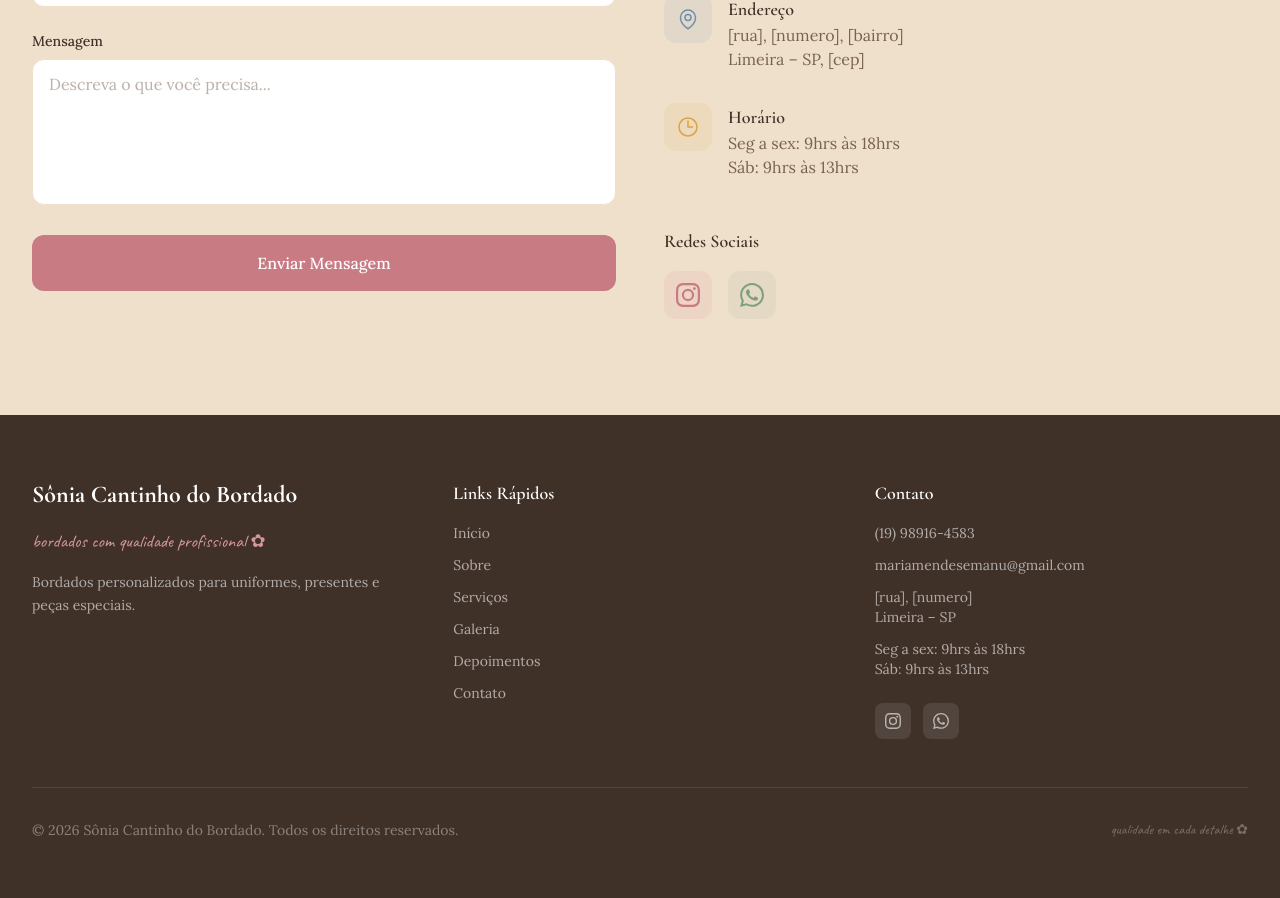
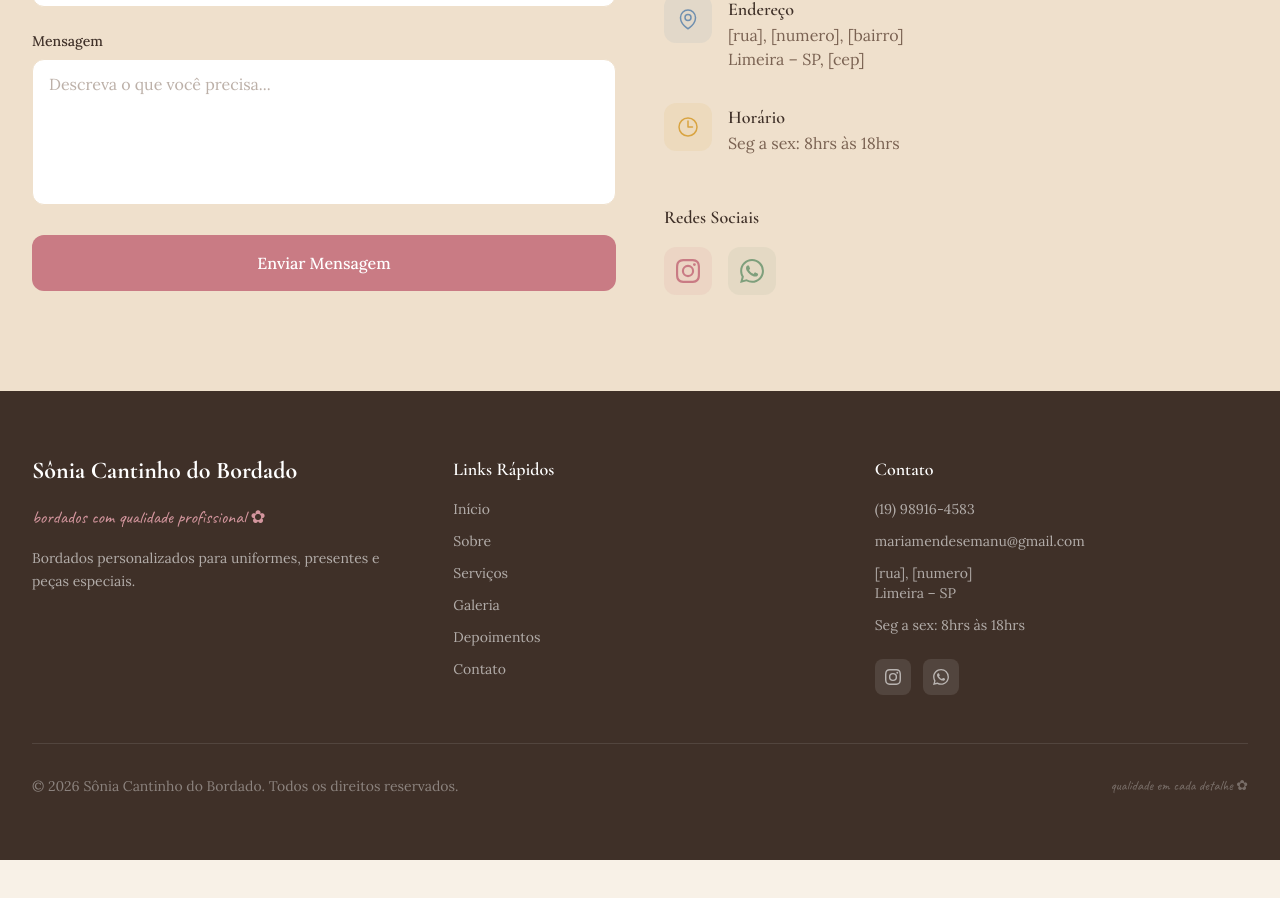
Before and after one commit to ImVictorM/sonia-cantinho-do-bordado, a React (Vite) app: page / in a window 1280 px wide. Shown: the part 4260-5158 px from the top of the page. After the commit the page ends 5120 px from the top, so only its background shows below. Built offline with nearby package versions, Linux system fonts and the light colour scheme.

Commit message:
feat: update business hours and contact information

```diff
--- a/src/common/data/settings.ts
+++ b/src/common/data/settings.ts
@@ -25,7 +25,7 @@ export const address: Address = {
 export const contact: Contact = {
   email: "mariamendesemanu@gmail.com",
   social: {
-    instagram: "https://instagram.com/soniacantinhodobordado",
+    instagram: "https://www.instagram.com/atelie_cantinho_do_bordado/",
     whatsapp: {
       ...phone,
       fullNumber: `${phone.countryCode}${phone.areaCode}${phone.number}`,
@@ -37,7 +37,7 @@ export const contact: Contact = {
 export const weeklyBusinessHours: WeeklyBusinessHours = {
   weekdays: {
     start: {
-      hour: 9,
+      hour: 8,
       period: "AM",
     },
     end: {
@@ -46,16 +46,7 @@ export const weeklyBusinessHours: WeeklyBusinessHours = {
     },
   },
   weekends: {
-    saturday: {
-      start: {
-        hour: 9,
-        period: "AM",
-      },
-      end: {
-        hour: 1,
-        period: "PM",
-      },
-    },
+    saturday: null,
     sunday: null,
   },
 };
--- a/src/common/types/business.ts
+++ b/src/common/types/business.ts
@@ -13,7 +13,7 @@ export type BusinessHourRange = {
 export type WeeklyBusinessHours = {
   weekdays: BusinessHourRange;
   weekends: {
-    saturday: BusinessHourRange;
-    sunday: null | BusinessHourRange;
+    saturday: BusinessHourRange | null;
+    sunday: BusinessHourRange | null;
   };
 };
--- /dev/null
+++ b/src/common/ui/BusinessHours/BusinessHours.tsx
@@ -0,0 +1,18 @@
+import { weeklyBusinessHours } from "@/common/data/settings";
+import type { WithClassName } from "@/common/types/extension";
+import { toDisplayBusinessHours } from "@/common/utils/displayUtils";
+
+export default function BusinessHours({ className = "" }: WithClassName) {
+  return (
+    <div className={`${className} `}>
+      <p>{`Seg a sex: ${toDisplayBusinessHours(weeklyBusinessHours.weekdays)}`}</p>
+
+      {weeklyBusinessHours.weekends.saturday && (
+        <p>{`Sáb: ${toDisplayBusinessHours(weeklyBusinessHours.weekends.saturday)}`}</p>
+      )}
+      {weeklyBusinessHours.weekends.sunday && (
+        <p>{`Dom: ${toDisplayBusinessHours(weeklyBusinessHours.weekends.sunday)}`}</p>
+      )}
+    </div>
+  );
+}
--- /dev/null
+++ b/src/common/ui/BusinessHours/index.ts
@@ -0,0 +1 @@
+export { default as BusinessHours } from "./BusinessHours";
--- a/src/landing/layout/Footer/Footer.tsx
+++ b/src/landing/layout/Footer/Footer.tsx
@@ -1,16 +1,9 @@
-import {
-  toDisplayPhone,
-  toDisplayBusinessHours,
-} from "@/common/utils/displayUtils";
-import {
-  brand,
-  contact,
-  address,
-  weeklyBusinessHours,
-} from "@/common/data/settings";
+import { toDisplayPhone } from "@/common/utils/displayUtils";
+import { brand, contact, address } from "@/common/data/settings";
 import { WhatsAppIcon } from "@/common/assets/icons/WhatsAppIcon";
 import { InstagramIcon } from "@/common/assets/icons/InstagramIcon";
 import type { Section } from "@/common/types/section";
+import { BusinessHours } from "@/common/ui/BusinessHours";
 
 type FooterProps = {
   sections: Section[];
@@ -63,18 +56,7 @@ export default function Footer({ sections }: FooterProps) {
                 <br />
                 {address.city} – {address.state}
               </p>
-              <div>
-                <p>
-                  Seg a sex:{" "}
-                  {toDisplayBusinessHours(weeklyBusinessHours.weekdays)}
-                </p>
-                <p>
-                  Sáb:{" "}
-                  {toDisplayBusinessHours(
-                    weeklyBusinessHours.weekends.saturday,
-                  )}
-                </p>
-              </div>
+              <BusinessHours />
             </div>
 
             <div className="flex gap-3 pt-2">
--- a/src/landing/sections/Contact/Contact.tsx
+++ b/src/landing/sections/Contact/Contact.tsx
@@ -1,13 +1,11 @@
 import { useState, type SubmitEvent } from "react";
 import { useScrollAnimation } from "@/common/hooks/useScrollAnimation";
-import { weeklyBusinessHours, contact, address } from "@/common/data/settings";
-import {
-  toDisplayPhone,
-  toDisplayBusinessHours,
-} from "@/common/utils/displayUtils";
+import { contact, address } from "@/common/data/settings";
+import { toDisplayPhone } from "@/common/utils/displayUtils";
 import { InstagramIcon } from "@/common/assets/icons/InstagramIcon";
 import { WhatsAppIcon } from "@/common/assets/icons/WhatsAppIcon";
 import type { WithId } from "@/common/types/extension";
+import { BusinessHours } from "@/common/ui/BusinessHours";
 
 export default function Contact({ id }: WithId) {
   const { ref, isVisible } = useScrollAnimation();
@@ -236,10 +234,7 @@ export default function Contact({ id }: WithId) {
                 <h4 className="font-heading text-lg font-semibold text-text-primary">
                   Horário
                 </h4>
-                <div className="font-body text-text-secondary">
-                  <p>{`Seg a sex: ${toDisplayBusinessHours(weeklyBusinessHours.weekdays)}`}</p>
-                  <p>{`Sáb: ${toDisplayBusinessHours(weeklyBusinessHours.weekends.saturday)}`}</p>
-                </div>
+                <BusinessHours className="font-body text-text-secondary" />
               </div>
             </div>
 
```
